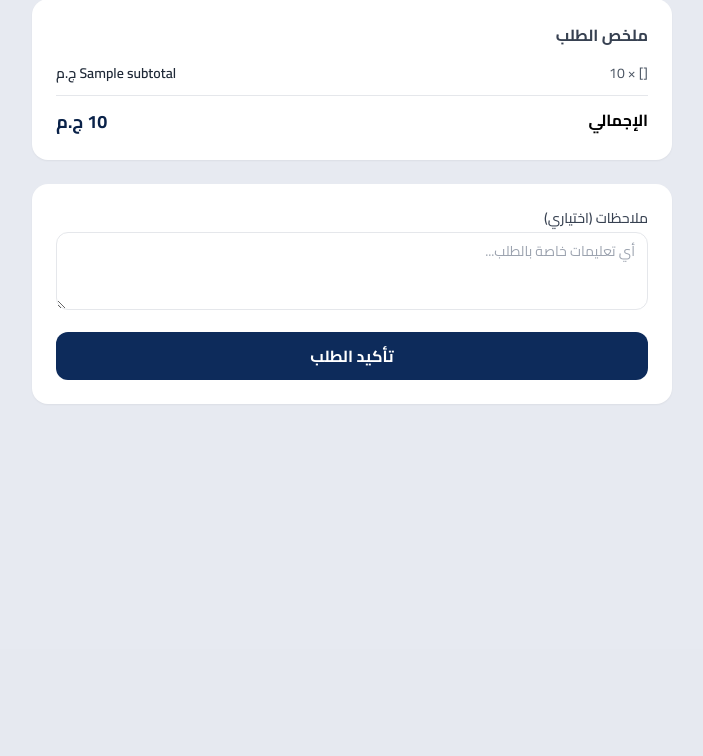
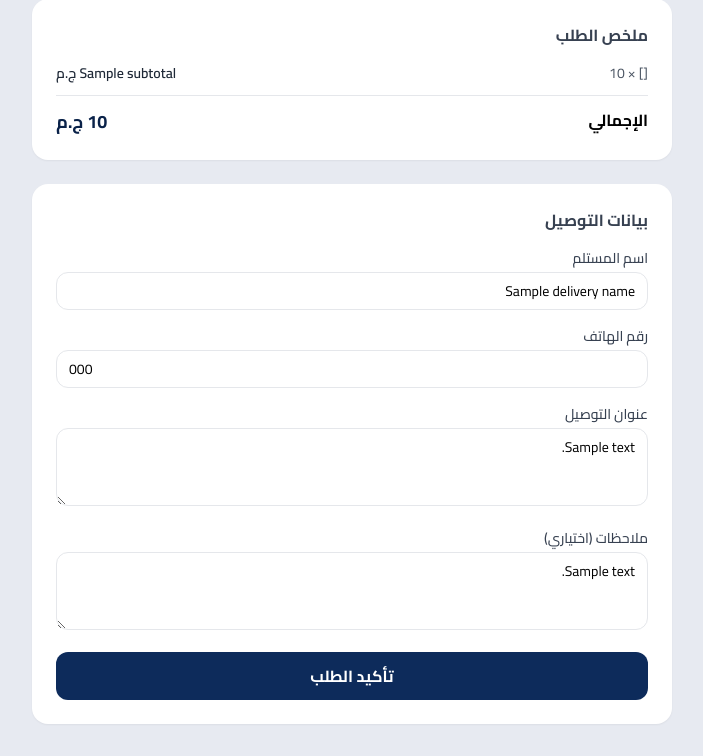
Before and after one commit to AbdoDev1/mg-pharmacy, a Django app: template orders/templates/orders/checkout.html in a window 1280 px wide. Shown: the part 151-907 px from the top of the page, without its empty margins (288-991 px from the left). Before the commit the page ends 555 px from the top, so only its background shows below. Run offline with Django 5.2, Linux system fonts and the light colour scheme; the template is opened without the code that fills it: most values are stand-ins (such as "Sample title", 1, 10 or a date in 2020); parts of the project's set-up code (start-up, migrations or seed data) failed here and were passed over.

Commit message:
fix bugs

```diff
--- a/orders/templates/orders/checkout.html
+++ b/orders/templates/orders/checkout.html
@@ -32,10 +32,34 @@
           x-data="{ submitting: false }"
           @submit="submitting = true">
       {% csrf_token %}
+
+      <h2 class="font-bold text-gray-700 mb-4">بيانات التوصيل</h2>
+
+      <label class="block mb-4">
+        <span class="text-sm font-medium text-gray-700 mb-1 block">اسم المستلم</span>
+        <input type="text" name="delivery_name" required value="{{ delivery_name }}"
+               placeholder="اسم الشخص المستلم للطلب"
+               class="w-full border border-gray-200 rounded-xl px-3 py-2 text-sm outline-none focus:border-primary-400">
+      </label>
+
+      <label class="block mb-4">
+        <span class="text-sm font-medium text-gray-700 mb-1 block">رقم الهاتف</span>
+        <input type="tel" name="delivery_phone" required value="{{ delivery_phone }}"
+               placeholder="رقم للتواصل عند التوصيل"
+               class="w-full border border-gray-200 rounded-xl px-3 py-2 text-sm outline-none focus:border-primary-400">
+      </label>
+
+      <label class="block mb-4">
+        <span class="text-sm font-medium text-gray-700 mb-1 block">عنوان التوصيل</span>
+        <textarea name="delivery_address" rows="3" required
+                  placeholder="العنوان بالتفصيل (المحافظة، المنطقة، الشارع، علامة مميزة...)"
+                  class="w-full border border-gray-200 rounded-xl px-3 py-2 text-sm outline-none focus:border-primary-400">{{ delivery_address }}</textarea>
+      </label>
+
       <label class="block mb-4">
         <span class="text-sm font-medium text-gray-700 mb-1 block">ملاحظات (اختياري)</span>
         <textarea name="notes" rows="3" placeholder="أي تعليمات خاصة بالطلب..."
-                  class="w-full border border-gray-200 rounded-xl px-3 py-2 text-sm outline-none focus:border-primary-400"></textarea>
+                  class="w-full border border-gray-200 rounded-xl px-3 py-2 text-sm outline-none focus:border-primary-400">{{ notes }}</textarea>
       </label>
       <button type="submit" :disabled="submitting"
               class="w-full bg-primary-600 hover:bg-primary-700 disabled:bg-primary-400 disabled:cursor-not-allowed text-white font-bold py-3 rounded-xl transition">
```
Also changed, not shown: orders/models.py (+10 -0 lines), orders/templates/orders/order_detail.html (+8 -9 lines), orders/views/checkout.py (+40 -1 lines), staff/templates/staff/orders/detail.html (+11 -0 lines), staff/templates/staff/orders/print.html (+8 -0 lines), orders/migrations/0015_order_delivery_fields.py (added).
